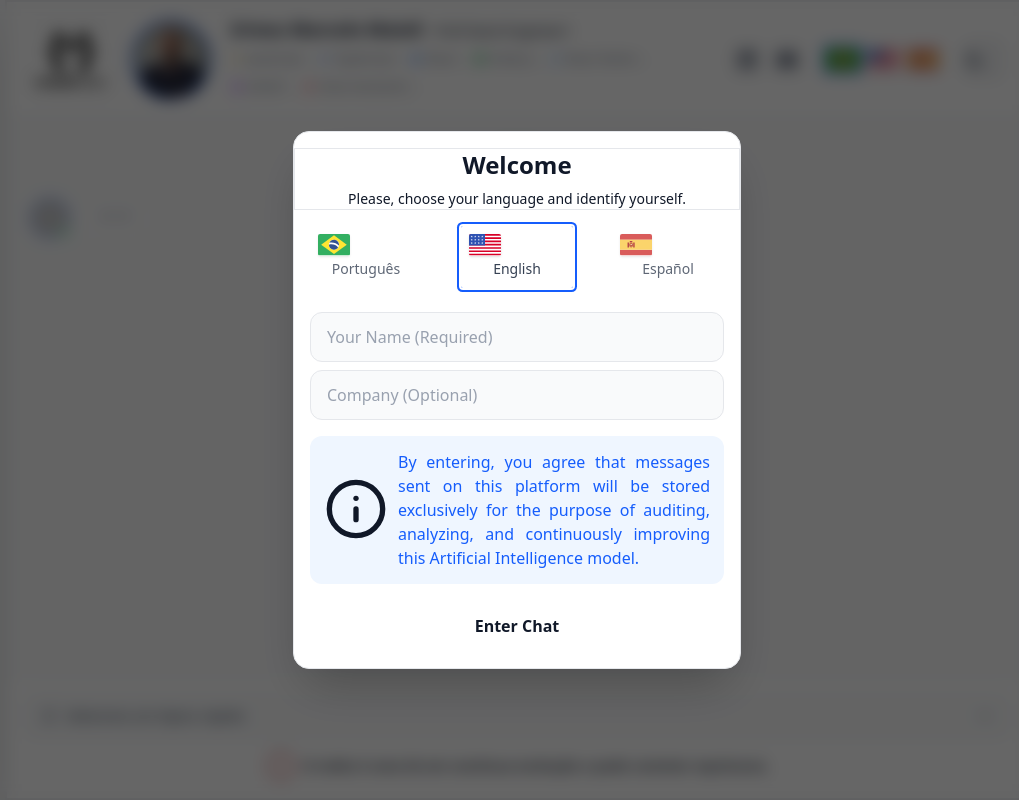
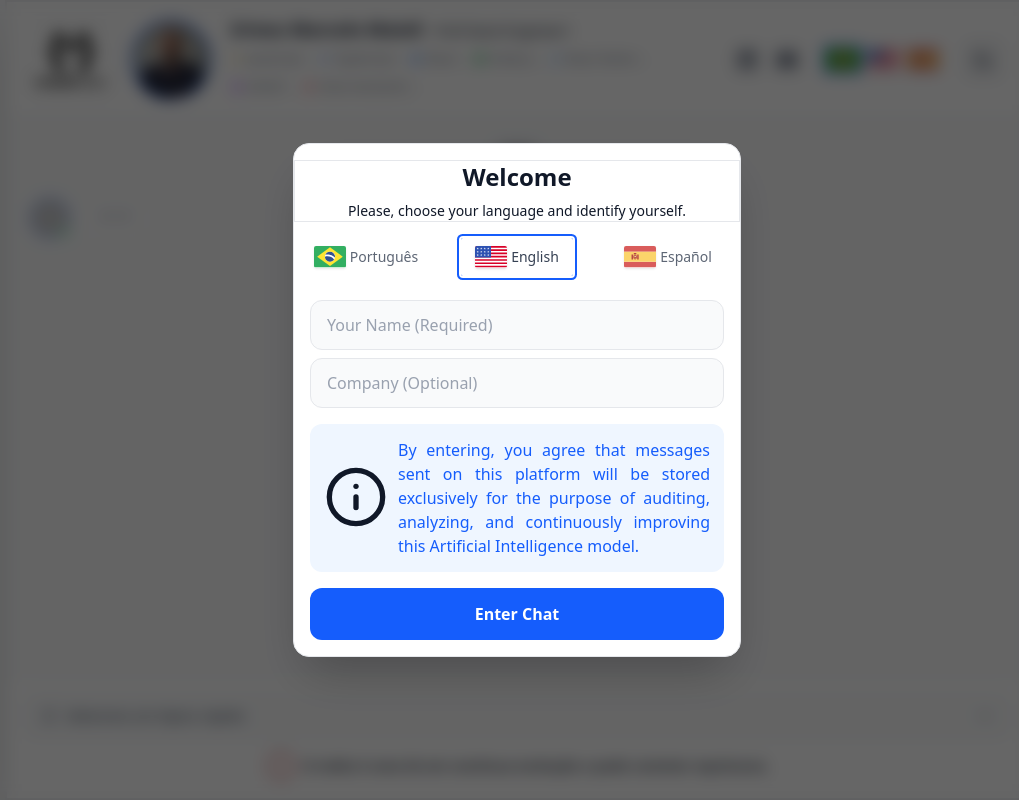
Before and after one commit to immaioli/chat-rag-personal, a Next.js app: page /en in a window 1280 px wide. Shown: the whole page, without its empty margins (123-1142 px from the left). Built offline with nearby package versions, Linux system fonts and the light colour scheme; grey boxes are pictures that could not be loaded.

Commit message:
fix(ui): add variant and size props to Button component to resolve type check errors

```diff
--- a/src/components/ui/Button.tsx
+++ b/src/components/ui/Button.tsx
@@ -1,30 +1,40 @@
 import React, { ButtonHTMLAttributes } from 'react'
+import { mergeClasses } from '@/lib/utils'
+import { buttonStyles } from '@/constants/styles'
 
 // Extended interface for custom button properties defining variants and loading state
 interface ButtonProperties extends ButtonHTMLAttributes<HTMLButtonElement> {
-  variantStyle?: 'primary' | 'secondary' | 'danger'
+  variant?: 'default' | 'primary' | 'secondary' | 'danger' | 'ghost' | 'ghostDestructive' | 'ghostInset' | 'language' | 'primaryForm' | 'quickAction' | 'send' | 'sidebarAction' | 'social' | 'themeToggle'
+  size?: 'default' | 'sm' | 'lg' | 'icon'
   isLoadingState?: boolean
 }
 
-export function Button({ variantStyle = 'primary', isLoadingState = false, children, ...restProperties }: ButtonProperties) {
-  // Define base style shared across all variants ensuring structural scalability
-  const baseButtonStyle = 'flex items-center justify-center rounded-lg px-4 py-2 font-medium transition-all active:scale-95'
+export function Button({ variant = 'default', isLoadingState = false, className, children, ...restProperties }: ButtonProperties) {
+  // Determine variant style from buttonStyles or fallback to default
+  let appliedVariantStyle = buttonStyles.variantDefault
+  if (variant === 'ghost') appliedVariantStyle = buttonStyles.variantGhost
+  else if (variant === 'ghostDestructive') appliedVariantStyle = buttonStyles.variantGhostDestructive
+  else if (variant === 'danger') appliedVariantStyle = buttonStyles.danger
+  else if (variant === 'ghostInset') appliedVariantStyle = buttonStyles.ghostInset
+  else if (variant === 'language') appliedVariantStyle = buttonStyles.language
+  else if (variant === 'primaryForm') appliedVariantStyle = buttonStyles.primaryForm
+  else if (variant === 'quickAction') appliedVariantStyle = buttonStyles.quickAction
+  else if (variant === 'send') appliedVariantStyle = buttonStyles.send
+  else if (variant === 'sidebarAction') appliedVariantStyle = buttonStyles.sidebarAction
+  else if (variant === 'social') appliedVariantStyle = buttonStyles.social
+  else if (variant === 'themeToggle') appliedVariantStyle = buttonStyles.themeToggle
 
-  // Resolve variant specific classes mapping to the design system tokens
-  const primaryStyle = 'bg-blue-600 text-white hover:bg-blue-700 shadow-md shadow-blue-600/20'
-  const secondaryStyle = 'bg-gray-100 text-gray-900 hover:bg-gray-200 border border-gray-200'
-  const dangerStyle = 'bg-red-500 text-white hover:bg-red-600'
-
-  // Conditionally apply the correct style based on the variant prop
-  let appliedVariantStyle = primaryStyle
-  if (variantStyle === 'secondary') {
-    appliedVariantStyle = secondaryStyle
-  } else if (variantStyle === 'danger') {
-    appliedVariantStyle = dangerStyle
-  }
+  // Backward compatibility for old manual styles if they were used
+  else if (variant === 'primary') appliedVariantStyle = 'bg-blue-600 text-white hover:bg-blue-700 shadow-md shadow-blue-600/20'
+  else if (variant === 'secondary') appliedVariantStyle = 'bg-gray-100 text-gray-900 hover:bg-gray-200 border border-gray-200'
 
   // Combine styles safely and handle the loading state visual changes
-  const combinedClasses = `${baseButtonStyle} ${appliedVariantStyle} ${isLoadingState ? 'opacity-50 pointer-events-none' : ''}`
+  const combinedClasses = mergeClasses(
+    buttonStyles.base,
+    appliedVariantStyle,
+    isLoadingState ? 'opacity-50 pointer-events-none' : '',
+    className
+  )
 
   return (
     <button className={combinedClasses} disabled={isLoadingState} {...restProperties}>
```
